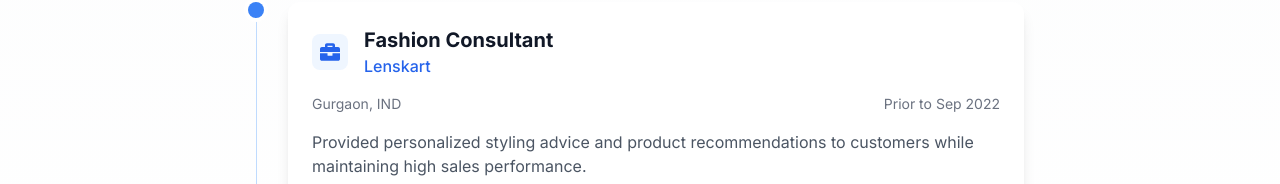
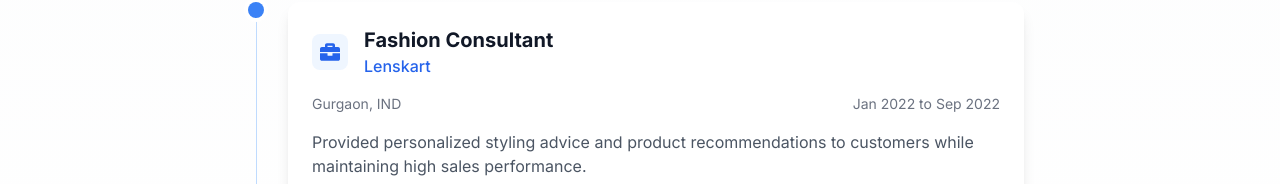
Before and after one commit to tirshiva/Analyst-Portfolio, a React (Vite) app: page / in a window 1280 px wide. Shown: the part 3672-3856 px from the top of the page. Built offline with nearby package versions, Linux system fonts and the light colour scheme; no server answers.

Commit message:
Update Experience.jsx

```diff
--- a/src/components/Experience.jsx
+++ b/src/components/Experience.jsx
@@ -22,7 +22,7 @@ const experiences = [
     title: "Fashion Consultant",
     company: "Lenskart",
     location: "Gurgaon, IND",
-    period: "Prior to Sep 2022",
+    period: "Jan 2022 to Sep 2022",
     description: "Provided personalized styling advice and product recommendations to customers while maintaining high sales performance.",
     skills: ["Fashion Consulting", "Product Knowledge", "Customer Experience", "Sales"]
   }
```
